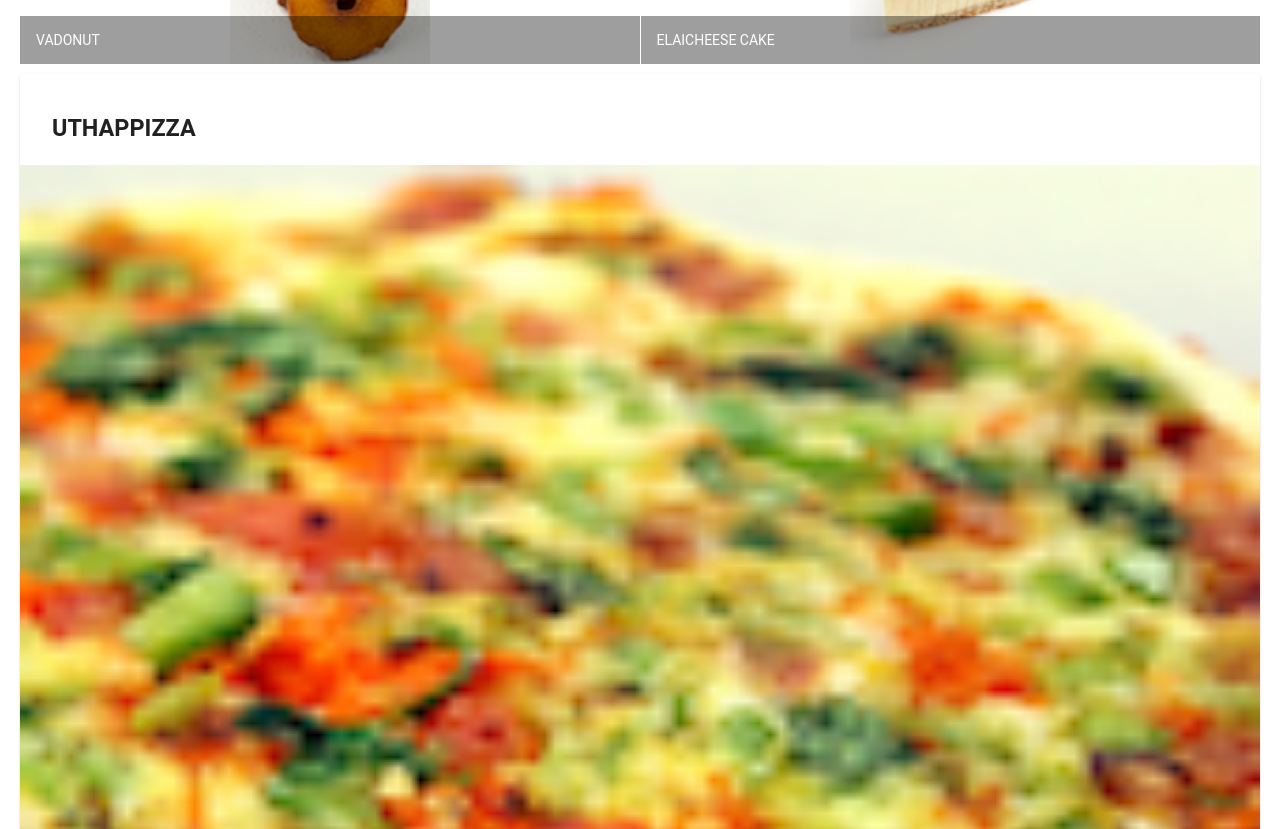
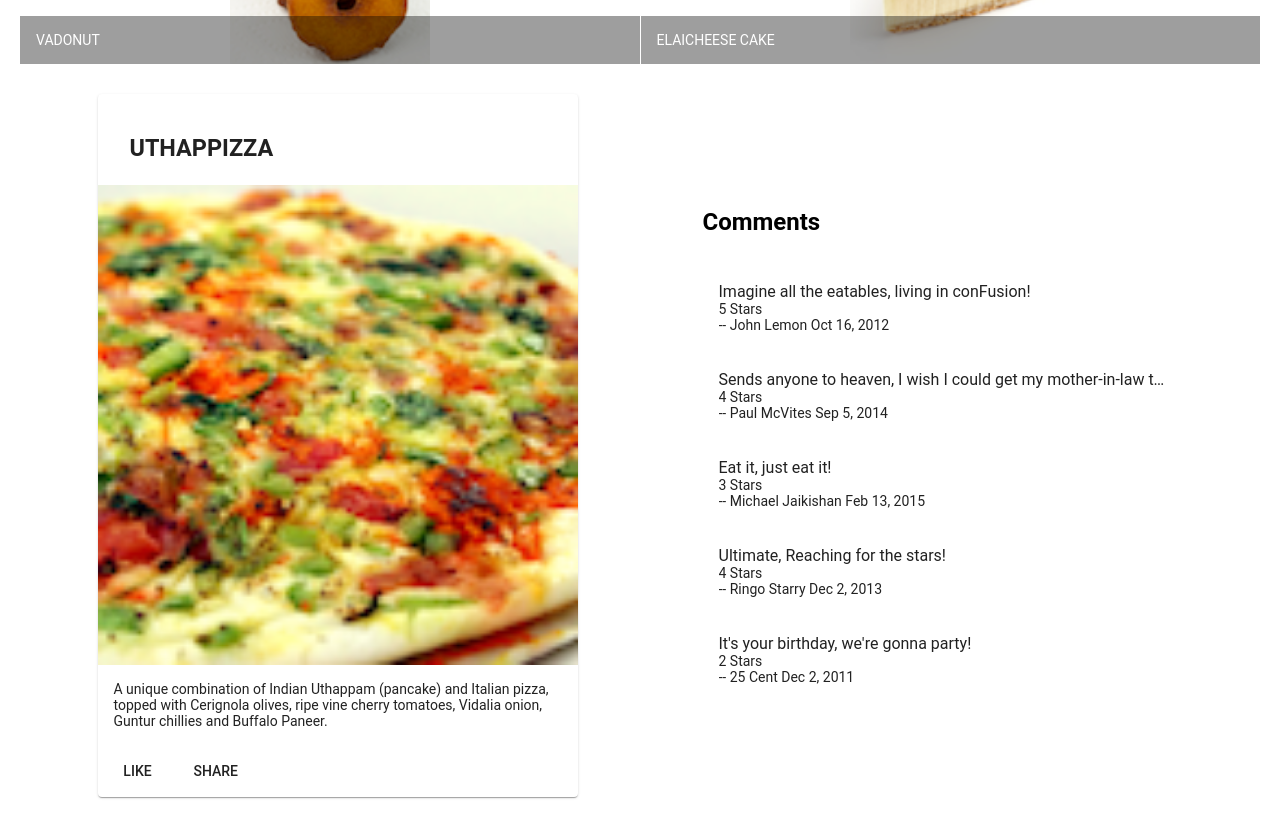
Before and after one commit to alexdav89/angularcourse, an Angular app: page / in a window 1280 px wide. Shown: the part 500-1329 px from the top of the page. Built offline with nearby package versions, Linux system fonts and the light colour scheme.

Commit message:
Added dishdetail component

```diff
--- a/src/app/app.module.ts
+++ b/src/app/app.module.ts
@@ -15,11 +15,13 @@ import { MatListModule } from '@angular/material/list';
 import { MatGridListModule } from '@angular/material/grid-list';
 import { MatCardModule } from '@angular/material/card';
 import { MatButtonModule } from '@angular/material/button';
+import { DishdetailComponent } from './dishdetail/dishdetail.component';
 
 @NgModule({
   declarations: [
     AppComponent,
-    MenuComponent
+    MenuComponent,
+    DishdetailComponent
   ],
   imports: [
     BrowserModule,
--- /dev/null
+++ b/src/app/dishdetail/dishdetail.component.html
@@ -0,0 +1,50 @@
+<div class="container"
+    fxLayout="row"
+    fxLayout.sm="column"
+    fxLayout.xs="column"
+    fxLayoutAlign.gt-md="space-around center"
+    fxLayoutGap="10px"
+    fxLayoutGap.xs="0">
+
+  <div fxFlex="40">
+    <div fxFlex *ngIf="dish">
+        <mat-card>
+            <mat-card-header>
+                <mat-card-title>
+                    <h3>{{dish.name | uppercase}}</h3>
+                </mat-card-title>
+            </mat-card-header>
+            <img mat-card-image src={{dish.image}} alt={{dish.name}}>
+            <mat-card-content>
+                <p>{{dish.description}}
+                </p>
+            </mat-card-content>
+            <mat-card-actions>
+                <button mat-button>LIKE</button>
+                <button mat-button>SHARE</button>
+            </mat-card-actions>
+        </mat-card>
+    </div>
+  </div>
+
+  <div fxFlex="40">
+    <h2>Comments</h2>
+
+    <mat-list *ngIf="dish">
+        <mat-list-item *ngFor="let d of dish.comments">
+
+            <p mat-line>
+                <span> {{d.comment}} </span>
+            </p>
+            <p mat-line>
+                <span> {{d.rating}} Stars </span>
+            </p>
+            <p mat-line>
+               --<span> {{d.author}} {{d.date | date}} </span>
+            </p>
+
+        </mat-list-item>
+    </mat-list>
+  </div>
+
+</div>
--- /dev/null
+++ b/src/app/dishdetail/dishdetail.component.ts
@@ -0,0 +1,61 @@
+import { Component, OnInit } from '@angular/core';
+
+const DISH = {
+  id: '0',
+  name: 'Uthappizza',
+  image: '/assets/images/uthappizza.png',
+  category: 'mains',
+  featured: true,
+  label: 'Hot',
+  price: '4.99',
+  // tslint:disable-next-line:max-line-length
+  description: 'A unique combination of Indian Uthappam (pancake) and Italian pizza, topped with Cerignola olives, ripe vine cherry tomatoes, Vidalia onion, Guntur chillies and Buffalo Paneer.',
+  comments: [
+       {
+           rating: 5,
+           comment: 'Imagine all the eatables, living in conFusion!',
+           author: 'John Lemon',
+           date: '2012-10-16T17:57:28.556094Z'
+       },
+       {
+           rating: 4,
+           comment: 'Sends anyone to heaven, I wish I could get my mother-in-law to eat it!',
+           author: 'Paul McVites',
+           date: '2014-09-05T17:57:28.556094Z'
+       },
+       {
+           rating: 3,
+           comment: 'Eat it, just eat it!',
+           author: 'Michael Jaikishan',
+           date: '2015-02-13T17:57:28.556094Z'
+       },
+       {
+           rating: 4,
+           comment: 'Ultimate, Reaching for the stars!',
+           author: 'Ringo Starry',
+           date: '2013-12-02T17:57:28.556094Z'
+       },
+       {
+           rating: 2,
+           comment: 'It\'s your birthday, we\'re gonna party!',
+           author: '25 Cent',
+           date: '2011-12-02T17:57:28.556094Z'
+       }
+   ]
+};
+
+@Component({
+  selector: 'app-dishdetail',
+  templateUrl: './dishdetail.component.html',
+  styleUrls: ['./dishdetail.component.scss']
+})
+export class DishdetailComponent implements OnInit {
+
+  dish = DISH;
+
+  constructor() { }
+
+  ngOnInit(): void {
+  }
+
+}
--- a/src/app/menu/menu.component.html
+++ b/src/app/menu/menu.component.html
@@ -1,6 +1,4 @@
-<div class="container"
-     fxLayout="column"
-     fxLayoutGap="10px">
+<div class="container" fxLayout="column" fxLayoutGap="10px">
 
 <div fxFlex>
     <div>
@@ -20,25 +18,7 @@
     </mat-grid-list>
 </div>
 
-<div fxFlex *ngIf="selectedDish">
-    <mat-card>
-      <mat-card-header>
-        <mat-card-title>
-          <h3>{{selectedDish.name | uppercase}}</h3>
-        </mat-card-title>
-      </mat-card-header>
-      <img mat-card-image src={{selectedDish.image}} alt={{selectedDish.name}}>
-      <mat-card-content>
-        <p>{{selectedDish.description}}
-        </p>
-      </mat-card-content>
-      <mat-card-actions>
-        <button mat-button>LIKE</button>
-        <button mat-button>SHARE</button>
-      </mat-card-actions>
-    </mat-card>
-  </div>
-
+<app-dishdetail></app-dishdetail>
 
 
 </div>
```
Also changed, not shown: src/app/dishdetail/dishdetail.component.scss (added), 1 other file (tests, documents, lock files or other folders).
